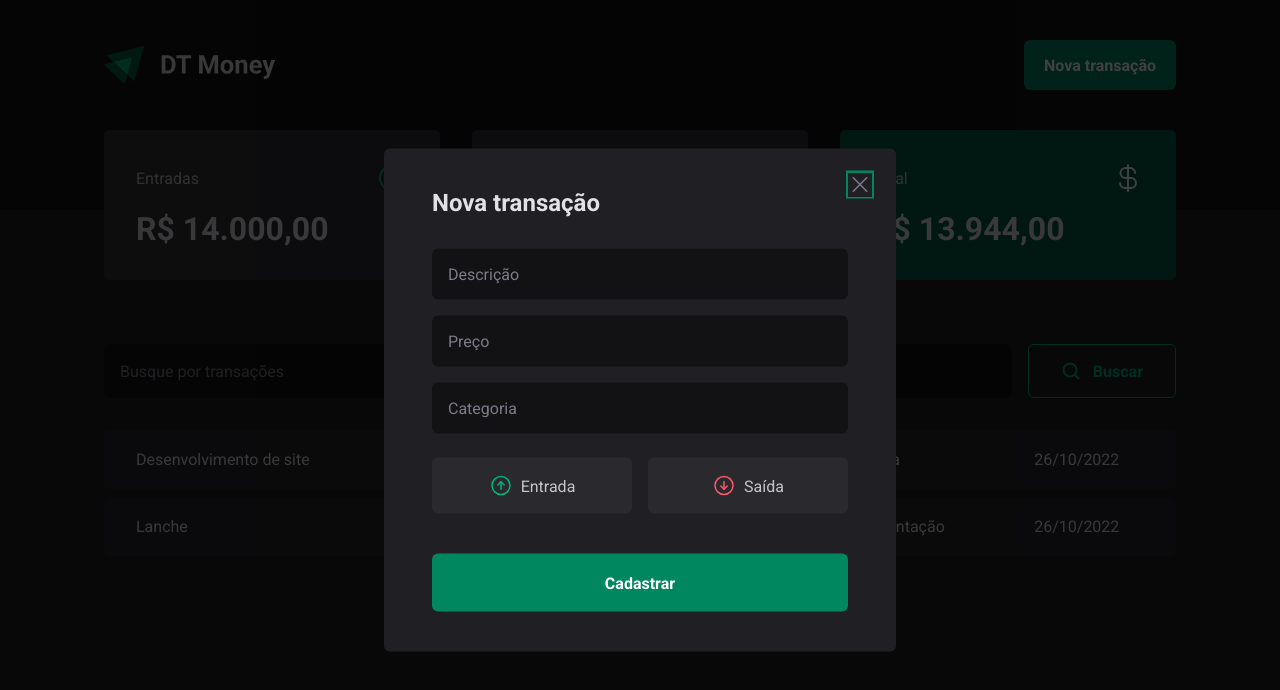
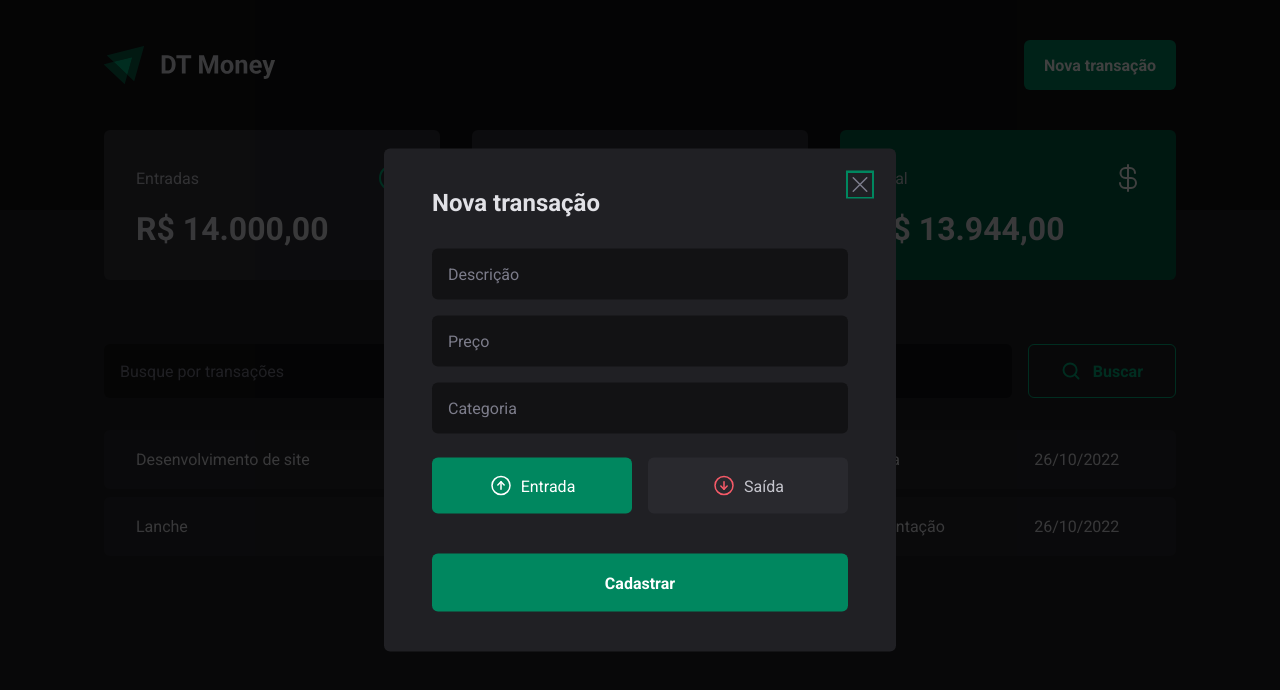
Before and after one commit to rafaelcardeallodi/ignite-dtmoney, a React (Vite) app: page / in a window 1280 px wide. Both pictures are taken after a click on the button "Nova transação". Shown: the top 690 px of the page. Built offline with nearby package versions, Linux system fonts and the light colour scheme; data requests are answered from the project's data file.

Commit message:
Controlled components

```diff
--- a/src/components/NewTransactionModal/index.tsx
+++ b/src/components/NewTransactionModal/index.tsx
@@ -1,6 +1,6 @@
 import * as Dialog from "@radix-ui/react-dialog";
 import { ArrowCircleDown, ArrowCircleUp, X } from "phosphor-react";
-import { useForm } from "react-hook-form";
+import { useForm, Controller } from "react-hook-form";
 import * as z from "zod";
 import { zodResolver } from "@hookform/resolvers/zod";
 
@@ -24,10 +24,14 @@ type NewTransactionFormInputs = z.infer<typeof newTransactionModalSchema>;
 export function NewTransactionModal() {
   const {
     register,
+    control,
     handleSubmit,
     formState: { isSubmitting },
   } = useForm<NewTransactionFormInputs>({
     resolver: zodResolver(newTransactionModalSchema),
+    defaultValues: {
+      type: "income",
+    },
   });
 
   async function handleCreateNewTransaction(data: NewTransactionFormInputs) {
@@ -66,7 +70,11 @@ export function NewTransactionModal() {
             {...register("category")}
           />
 
-          <TransactionType>
+          <Controller
+            name="type"
+            control={control}
+            render={({ field: { value, onChange } }) => (
+              <TransactionType onValueChange={onChange} value={value}>
                 <TransactionTypeButton
                   type="button"
                   variant="income"
@@ -85,6 +93,8 @@ export function NewTransactionModal() {
                   Saída
                 </TransactionTypeButton>
               </TransactionType>
+            )}
+          />
 
           <button type="submit" disabled={isSubmitting}>
             Cadastrar
```
Lines whose indentation alone changed are shown as unchanged.
